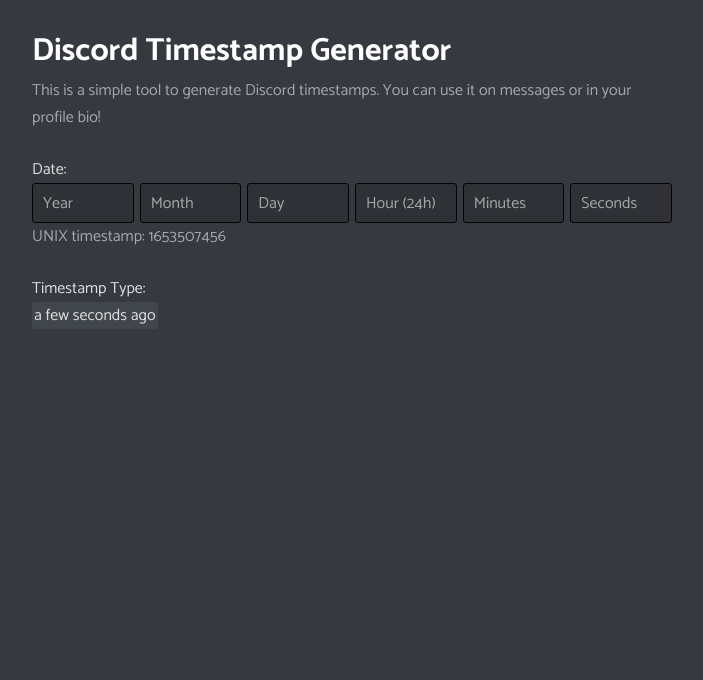
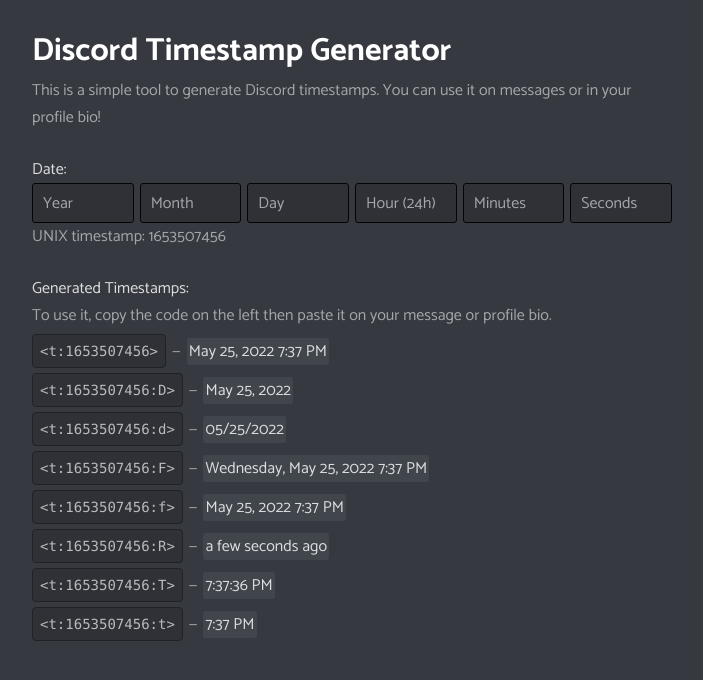
Before and after one commit to n0ky4/discord-timestamp-generator, a React (Create React App) app: page / in a window 1280 px wide. Shown: the top 680 px of the page, without its empty margins (288-991 px from the left). Built offline with nearby package versions, Linux system fonts and the light colour scheme.

Commit message:
Add functionality

```diff
--- a/src/pages/index.jsx
+++ b/src/pages/index.jsx
@@ -5,7 +5,24 @@
 import Text from '../components/Text'
 import Timestamp from '../components/Timestamp'
 import Moment from 'react-moment'
-import 'moment-timezone'
+import 'moment'
+import 'moment/min/locales'
+import CodeBlock from '../components/CodeBlock'
+
+const TimestampContainer = (props) => {
+    return (
+        <div
+            style={{
+                display: 'flex',
+                gap: '6px',
+                alignItems: 'center',
+                marginTop: '5px',
+            }}
+        >
+            {props.children}
+        </div>
+    )
+}
 
 export default function Home() {
     const yearRef = useRef(null)
@@ -60,8 +77,8 @@
 
     useEffect(() => {
         let _date = new Date()
-        const tz = Intl.DateTimeFormat().resolvedOptions().timeZone
-        console.log(tz)
+
+        console.log(navigator.languages[0])
 
         const year = yearRef.current
         const month = monthRef.current
@@ -159,11 +176,100 @@
                 </Text>
             </div>
             <div style={{ margin: '25px 0' }}>
-                <Text>Timestamp Type:</Text>
-                <div style={{ display: 'flex', gap: '6px' }}>
-                    <Timestamp>
-                        <Moment date={date} fromNow />
-                    </Timestamp>
+                <Text>Generated Timestamps:</Text>
+                <Text muted>
+                    To use it, copy the code on the left then paste it on your message or profile
+                    bio.
+                </Text>
+                <div>
+                    <TimestampContainer>
+                        <CodeBlock>{`<t:${Math.floor(date.getTime() / 1000)}>`}</CodeBlock>
+                        <Text muted>—</Text>
+                        <Timestamp>
+                            <Moment
+                                locale={navigator.languages[0].toLowerCase()}
+                                date={date}
+                                format='LLL'
+                            />
+                        </Timestamp>
+                    </TimestampContainer>
+                    <TimestampContainer>
+                        <CodeBlock>{`<t:${Math.floor(date.getTime() / 1000)}:D>`}</CodeBlock>
+                        <Text muted>—</Text>
+                        <Timestamp>
+                            <Moment
+                                locale={navigator.languages[0].toLowerCase()}
+                                date={date}
+                                format='LL'
+                            />
+                        </Timestamp>
+                    </TimestampContainer>
+                    <TimestampContainer>
+                        <CodeBlock>{`<t:${Math.floor(date.getTime() / 1000)}:d>`}</CodeBlock>
+                        <Text muted>—</Text>
+                        <Timestamp>
+                            <Moment
+                                locale={navigator.languages[0].toLowerCase()}
+                                date={date}
+                                format='L'
+                            />
+                        </Timestamp>
+                    </TimestampContainer>
+                    <TimestampContainer>
+                        <CodeBlock>{`<t:${Math.floor(date.getTime() / 1000)}:F>`}</CodeBlock>
+                        <Text muted>—</Text>
+                        <Timestamp>
+                            <Moment
+                                locale={navigator.languages[0].toLowerCase()}
+                                date={date}
+                                format='LLLL'
+                            />
+                        </Timestamp>
+                    </TimestampContainer>
+                    <TimestampContainer>
+                        <CodeBlock>{`<t:${Math.floor(date.getTime() / 1000)}:f>`}</CodeBlock>
+                        <Text muted>—</Text>
+                        <Timestamp>
+                            <Moment
+                                locale={navigator.languages[0].toLowerCase()}
+                                date={date}
+                                format='LLL'
+                            />
+                        </Timestamp>
+                    </TimestampContainer>
+                    <TimestampContainer>
+                        <CodeBlock>{`<t:${Math.floor(date.getTime() / 1000)}:R>`}</CodeBlock>
+                        <Text muted>—</Text>
+                        <Timestamp>
+                            <Moment
+                                locale={navigator.languages[0].toLowerCase()}
+                                date={date}
+                                fromNow
+                            />
+                        </Timestamp>
+                    </TimestampContainer>
+                    <TimestampContainer>
+                        <CodeBlock>{`<t:${Math.floor(date.getTime() / 1000)}:T>`}</CodeBlock>
+                        <Text muted>—</Text>
+                        <Timestamp>
+                            <Moment
+                                locale={navigator.languages[0].toLowerCase()}
+                                date={date}
+                                format='LTS'
+                            />
+                        </Timestamp>
+                    </TimestampContainer>
+                    <TimestampContainer>
+                        <CodeBlock>{`<t:${Math.floor(date.getTime() / 1000)}:t>`}</CodeBlock>
+                        <Text muted>—</Text>
+                        <Timestamp>
+                            <Moment
+                                locale={navigator.languages[0].toLowerCase()}
+                                date={date}
+                                format='LT'
+                            />
+                        </Timestamp>
+                    </TimestampContainer>
                 </div>
             </div>
         </Container>
```
